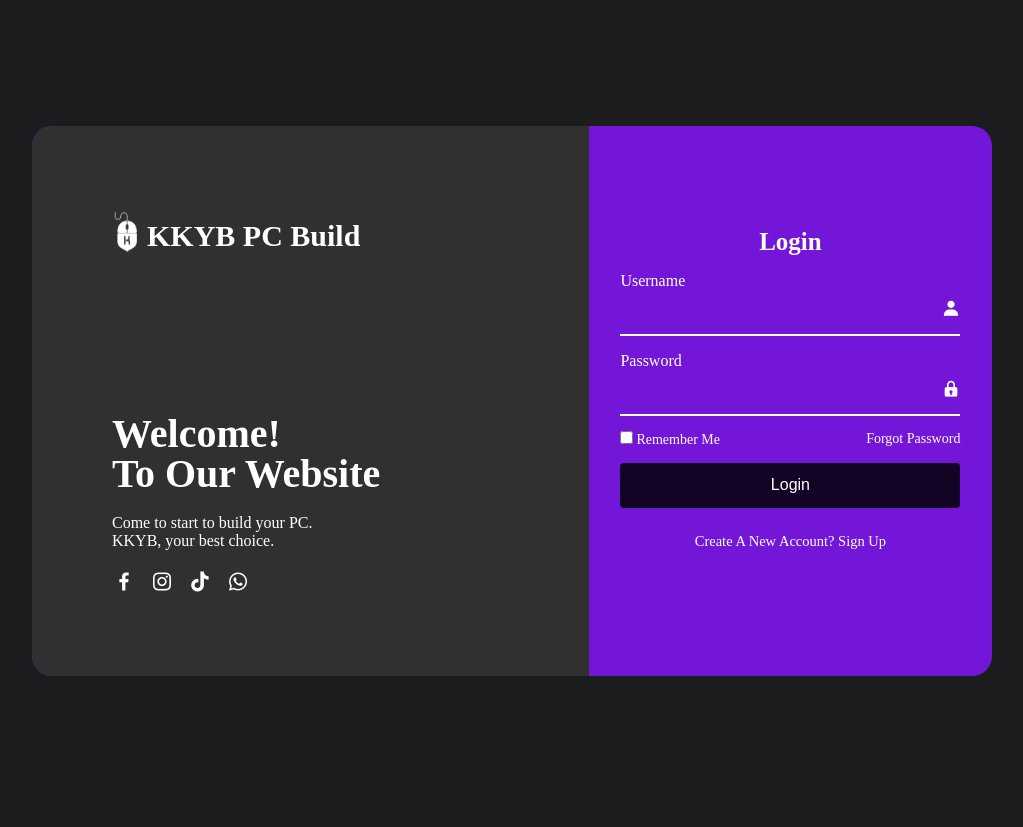
After one commit to KelvinnNotKevinn/WebAssignment, a PHP site: page /account/index.php in a window 1280 px wide. The commit adds this page. Shown: the part 69-896 px from the top of the page, without its empty margins (128-1151 px from the left). Run offline with PHP 8.4, Linux system fonts and the light colour scheme.

Commit message:
a lot of thing

```diff
--- /dev/null
+++ b/account/account.php
@@ -0,0 +1,78 @@
+<div class = "container" id = "container">
+        <div class = "item" id = "item">
+            <h2 class = "logo"><img src = "/image/logo-white.png" alt="Logo">KKYB PC Build</h2>
+            <div class = "text-item">
+                <h2>Welcome! <br><span>To Our Website</span></h2>
+                <p>Come to start to build your PC.<br>KKYB, your best choice.</p>
+                <div class="social-icon">
+                    <a href="#"><i class='bx bxl-facebook'></i></a>
+                    <a href="#"><i class='bx bxl-instagram'></i></a>
+                    <a href="#"><i class='bx bxl-tiktok' ></i></a>
+                    <a href="#"><i class='bx bxl-whatsapp'></i></a>
+                </div>
+            </div>
+        </div>
+        <div class = "login-section" id = "login-section">
+            <div class = "form-box login" id = "form-box login">
+                <form id = "loginForm" action = "index.php" method = "post">
+                    <h2>Login</h2>
+                    <div class = "input-box" id = "input-box">
+                        <span class = "icon" id = "icon"><i class='bx bxs-user'></i></span>
+                        <input id = "userName" name = "userName" type = "text">
+                        <label>Username</label>
+                        <div id="userNameError" class="error"><?= $errors['userName'] ?? '' ?></div>
+                    </div>
+                    <div class = "input-box" id = "input-box">
+                        <span class = "icon" id = "icon"><i class='bx bxs-lock'></i></span>
+                        <input id = "password" name = "password" type = "password">
+                        <label>Password</label>
+                        <div id="passwordError" class="error"><?= $errors['password'] ?? '' ?></div>
+                    </div>
+                    <div class = "checkbox">
+                        <label for = ""><input type = "checkbox">Remember Me</label>
+                        <a href = "#">Forgot Password</a>
+                    </div>
+                    <button class = "btn" name = "login">Login</button>
+                    <div class = "create-account" id = "create-account">
+                        <p>Create A New Account? <a href = "#" class = "register-link">Sign Up</a></p>
+                    </div>
+                </form>
+            </div>
+            <div class = "form-box register" id = "form-box register">
+                <form action = "createUser.php" method = "post">
+                    <h2>Sign Up</h2>
+                    <div class = "input-box" id = "input-box">
+                        <span class = "icon" id = "icon"><i class='bx bxs-user'></i></span>
+                        <input id = "newUserName" name = "newUserName" type = "text">
+                        <label>Username</label>
+                        <div id="newUserNameError" class="error"><?= $errors['newUserName'] ?? '' ?></div>
+                    </div>
+                    <div class = "input-box" id = "input-box">
+                        <span class = "icon" id = "icon"><i class='bx bxs-envelope'></i></span>
+                        <input id = "email" name = "email" type = "text">
+                        <label>Email</label>
+                        <div id="emailError" class="error"><?= $errors['email'] ?? '' ?></div>
+                    </div>
+                    <div class = "input-box" id = "input-box">
+                        <span class = "icon" id = "icon"><i class='bx bxs-lock'></i></span>
+                        <input id = "newPassword" name = "newPassword" type = "password">
+                        <label>Password</label>
+                        <div id="newPasswordError" class="error"><?= $errors['newPassword'] ?? '' ?></div>
+                    </div>
+                    <div class = "input-box" id = "input-box">
+                        <span class = "icon" id = "icon"><i class='bx bxs-lock'></i></span>
+                        <input id = "confirmPassword" name = "confirmPassword" type = "password">
+                        <label>Confirm Password</label>
+                        <div id="confirmPasswordError" class="error"><?= $errors['confirmPassword'] ?? '' ?></div>
+                    </div>
+                    <div class = "checkbox">
+                        <label for = ""><input type = "checkbox">I agree with that.</label>
+                    </div>
+                    <button class = "btn" name = "register" type = "submit">Sign Up</button>
+                    <div class = "create-account" id = "create-account">
+                        <p>Already Have An Account? <a href = "#" class = "login-link">Login</a></p>
+                    </div>
+                </form>
+            </div>
+        </div>
+    </div>
--- a/account/index.css
+++ b/account/index.css
@@ -2,24 +2,67 @@
     margin: 0;
     padding: 0;
     box-sizing: border-box;
-    font-family: 'Times New Roman', Times, serif;
 }
 
 body {
-    height: 100vh;
+    height: 112vh;
     width: 100%;
+    background: #1b1c1e;
 }
 
-.container {
+.header {
+    position: fixed;
+    top: 0;
+    left: 0;
+    width: 100%;
+    padding: 25px 13%;
+    background: url(../image/headerBackground.jpg);
+    background-size: cover;
+    background-position: center;
+    display: flex;
+    justify-content: space-between;
+    align-items: center;
+    z-index: 100;
+}
+
+.navigation a{
+    position: relative;
+    font-size: 16px;
+    color: white;
+    margin-right: 30px;
+    text-decoration: none;
+}
+
+.navigation a::after {
+    content: "";
+    position: absolute;
+    left: 0;
+    width: 100%;
+    height: 2px;
+    background: white;
+    bottom: -5px;
+    border-radius: 5px;
+    transform: translateY(10px);
+    opacity: 0;
+    transition: .5s ease;
+}
+
+.navigation a:hover::after {
+    transform: translateY(0);
+    opacity: 1;
+}
+
+.container{
     position: absolute;
     left: 50%;
     top: 50%;
     transform: translate(-50%, -50%);
     width: 75%;
     height: 550px;
-    margin-top: 20px;
-    background: blue;
+    margin-top: 70px;
+    background: rgb(115, 22, 216);
     border-radius: 20px;
+    overflow: hidden;
 }
 
 .item {
@@ -28,20 +71,192 @@ body {
     left: 0;
     width: 58%;
     height: 100%;
-    color: #fff;
-    background: green;
+    color: white;
+    background: #303030;
     padding: 80px;
     display: flex;
     justify-content: space-between;
     flex-direction: column;
 }
 
-img {
-    width: 80px;
-    height: 50px;
+.item .logo {
+    color: white;
+    font-size: 30px;
+    line-height: 60px;
+}
+
+.item .logo img {
+    width: 60px;
+    height: 60px;
+    vertical-align: middle;
+    margin-right: -10px;
+    margin-left: -15px;
 }
 
 .text-item h2 {
     font-size: 40px;
     line-height: 1;
 }
+
+.text-item p {
+    font-size: 16px;
+    margin: 20px 0;
+}
+
+.social-icon a i{
+    color: #fff;
+    font-size: 24px;
+    margin-right: 10px;
+    cursor: pointer;
+    transition: .5s ease;
+}
+.social-icon a:hover i{
+    transform: scale(1.2);
+}
+
+.container .login-section {
+    position: absolute;
+    top: 0;
+    right: 0;
+    width: 42%;
+    height: 100%;
+    color: white;
+}
+
+.login-section .form-box {
+    position: absolute;
+    display: flex;
+    justify-content: center;
+    align-items: center;
+    width: 100%;
+    height: 100%;
+}
+
+.login-section .form-box.register {
+    transform: translateX(430px);
+    transition: transform .6s ease;
+    transition-delay: 0s;
+}
+
+.login-section.active .form-box.register {
+    transform: translateX(0px);
+    transition-delay: .7s;
+}
+
+.login-section .form-box.login {
+    transform: translateX(0px);
+    transition: transform .6s ease;
+    transition-delay: .7s;
+}
+
+.login-section.active .form-box.login {
+    transform: translateX(430px);
+    transition-delay: 0s;
+}
+
+.login-section .form-box h2 {
+    text-align: center;
+    font-size: 25px;
+}
+
+.form-box .input-box {
+    width: 340px;
+    height: 50px;
+    border-bottom: 2px solid white;
+    margin: 30px 0;
+    position: relative;
+}
+
+.input-box input {
+    width: 100%;
+    height: 100%;
+    background: transparent;
+    border: none;
+    outline: none;
+    font-size: 16px;
+    padding-right: 28px;
+    color: white;
+}
+
+.input-box label{
+    position: absolute;
+    top: 50%;
+    left: 0;
+    transform: translateY(-50%);
+    font-size: 16px;
+    font-weight: 600px;
+    pointer-events: none;
+    transition: .5s ease;
+}
+
+.input-box .icon{
+    position: absolute;
+    top: 13px;
+    right: 0;
+    font-size: 19px;
+}
+
+.input-box input:focus~label,
+.input-box input:valid~label {
+    top: -5px;
+}
+
+.checkbox {
+    font-size: 14px;
+    font-weight: 500;
+    margin: -15px 0 15px;
+    display: flex;
+    justify-content: space-between;
+}
+
+.checkbox label input {
+    accent-color: white;
+    margin-right: 3px;
+}
+
+.checkbox a {
+    color: white;
+    text-decoration: none;
+}
+
+.checkbox a:hover {
+    text-decoration: underline;
+}
+
+.btn {
+    background: rgb(19, 4, 37);
+    width: 100%;
+    height: 45px;
+    outline: none;
+    border: none;
+    border-radius: 4px;
+    cursor: pointer;
+    color: white;
+    font-size: 16px;
+    box-shadow: rgba(0, 0, 0, 0.4);
+    transition: transform 0.5s ease;
+}
+
+.btn:hover {
+    transform: scale(1.05);
+}
+
+.create-account {
+    font-size: 14.5px;
+    text-align: center;
+    margin: 25px;
+}
+
+.create-account p a{
+    color: white;
+    font-weight: 600px;
+    text-decoration: none;
+}
+
+.create-account p a:hover {
+    text-decoration: underline;
+}
+
+.error {
+    text-align: end;
+}
--- /dev/null
+++ b/account/index.js
@@ -0,0 +1,9 @@
+const loginsec = document.querySelector('.login-section')
+const loginlink = document.querySelector('.login-link')
+const registerlink = document.querySelector('.register-link')
+registerlink.addEventListener('click', ()=>{
+    loginsec.classList.add('active')
+})
+loginlink.addEventListener('click', ()=>{
+    loginsec.classList.remove('active')
+})
--- /dev/null
+++ b/account/index.php
@@ -0,0 +1,92 @@
+<!DOCTYPE html>
+<html lang = "en">
+<head>
+    <meta charset="UTF-8">
+	<meta name="viewport" content="width=device-width, initial-scale=1.0">
+    <title>KKYB PC Build</title>
+    <link rel = "stylesheet" href = "index.css">
+    <link href='https://unpkg.com/boxicons@2.1.4/css/boxicons.min.css' rel='stylesheet'>
+</head>
+<body>
+    <?php include ('../includes/header.php') ?>
+
+    <?php
+    if ($_SERVER['REQUEST_METHOD'] === 'POST')
+    {
+        $userName = $_POST['userName'] ?? '';
+        $password = $_POST['password'] ?? '';
+
+        $newUserName = $_POST['newUserName'] ?? '';
+        $email = $_POST['email'] ?? '';
+        $newPassword = $_POST['newPassword'] ?? '';
+        $confirmPassword = $_POST['confirmPassword'] ?? '';
+
+        $errors = [];
+
+
+            if (empty($userName))
+            {
+                $errors['userName'] = '*Please enter your Username';
+            }
+
+            if (empty($password))
+            {
+                $errors['password'] = '*Please enter your password';
+            }
+
+        if (isset($_POST['register']))
+        {
+            if (empty($newUserName))
+            {
+                $errors['newUserName'] = '*Please create a Username for your account';
+            }
+
+            if (empty($email))
+            {
+                $errors['email'] = '*Please enter your email';
+            }
+            else if (!filter_var($email, FILTER_VALIDATE_EMAIL))
+            {
+                $errors['emaiil'] = 'Please enter a valid email';
+            }
+
+            if (empty($newPassword))
+            {
+                $errors['newPassword'] = 'Please create a new password for your account';
+            }
+
+            if (empty($confirmPassword))
+            {
+                $errors['confirmPassword'] = 'Please enter the password again';
+            }
+            else if ($confirmPassword != $newPassword)
+            {
+                $errors['confirmPassword'] = 'Passwords do not match';
+            }
+
+            if (empty($errors))
+            {
+                echo '<div id = "container" id = "container">';
+                echo "<h2>Create User Successful</h2>";
+                echo "UserName: " . htmlspecialchars($userName) . "<br>";
+                echo '';
+                echo "</div>";
+            }
+            else
+            {
+                include ('account.php');
+            }
+        }
+    }
+    else
+    {
+        $userName = $password = '';
+        $newUserName = $email = $newPassword = $confirmPassword = '';
+        $errors = '';
+        include ('account.php');
+    }
+
+    ?>
+    <script src = "index.js"></script>
+</body>
+</html>
--- /dev/null
+++ b/includes/header.php
@@ -0,0 +1,9 @@
+<header class = "header" id = "header">
+	<nav class = "navigation" id = "navigation">
+		<a href = "/WebAssignment/">Home</a>
+		<a href = "/WebAssignment/About/">About Us</a>
+		<a href = "/WebAssignment/Product/">Products</a>
+		<a href = "/WebAssignment/Contact/">Contact Us</a>
+		<a href = "/WebAssignment/account/">Account</a>
+	</nav>
+</header>
```
Also changed, not shown: Login/createUser.php (added, +40 -0 lines), Login/index.php (added, +42 -0 lines), Login/login.js (+12 -16 lines), account/createUser.php (added, +39 -0 lines), account/index.html (deleted, +0 -20 lines), account/validation.js (added, +121 -0 lines), db.sql (added, +12 -0 lines), style.css (added, +13 -0 lines), image/cart.png (added), image/logo-white.png (added), image/user.png (added), index.php (added).
